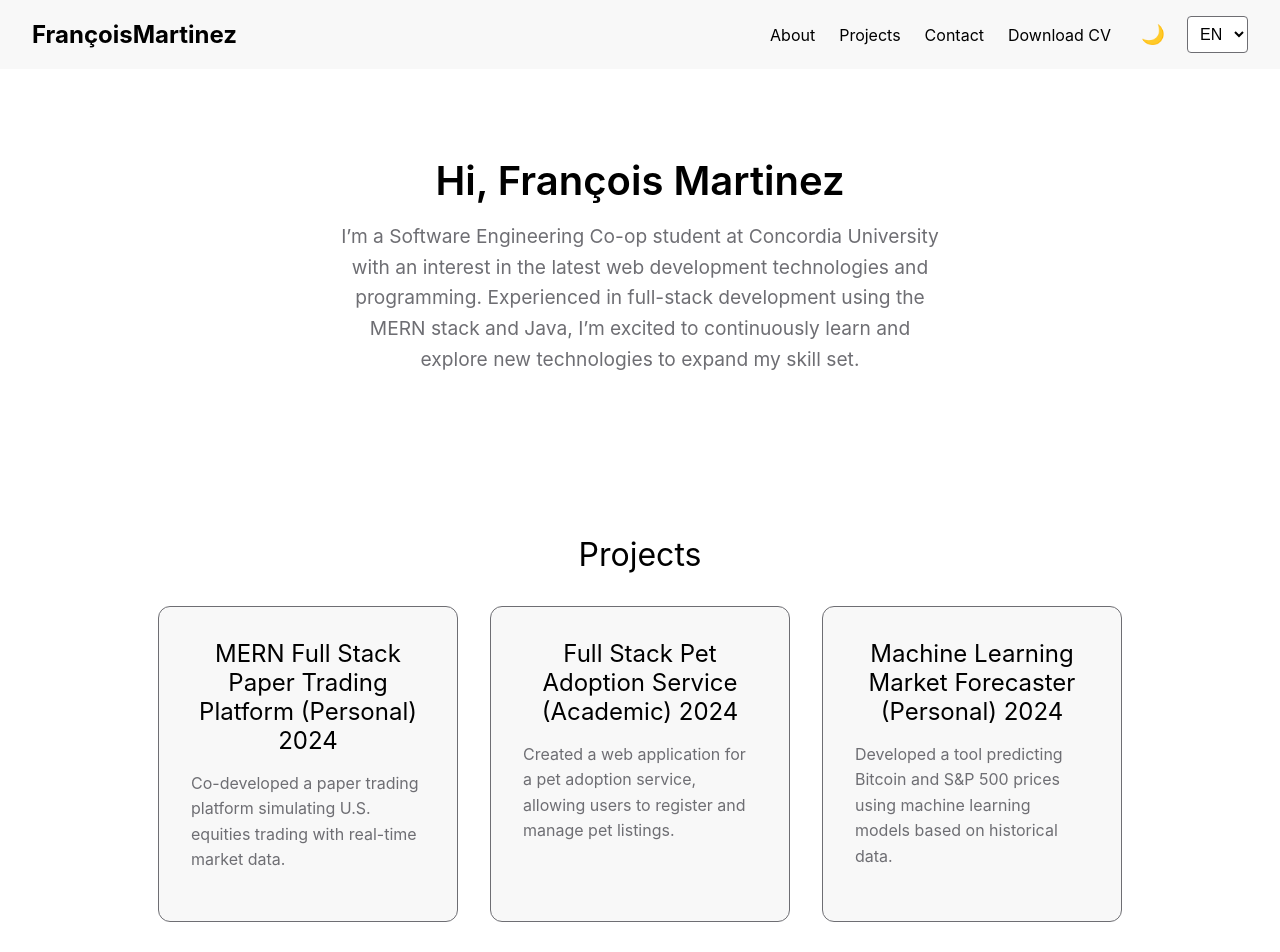
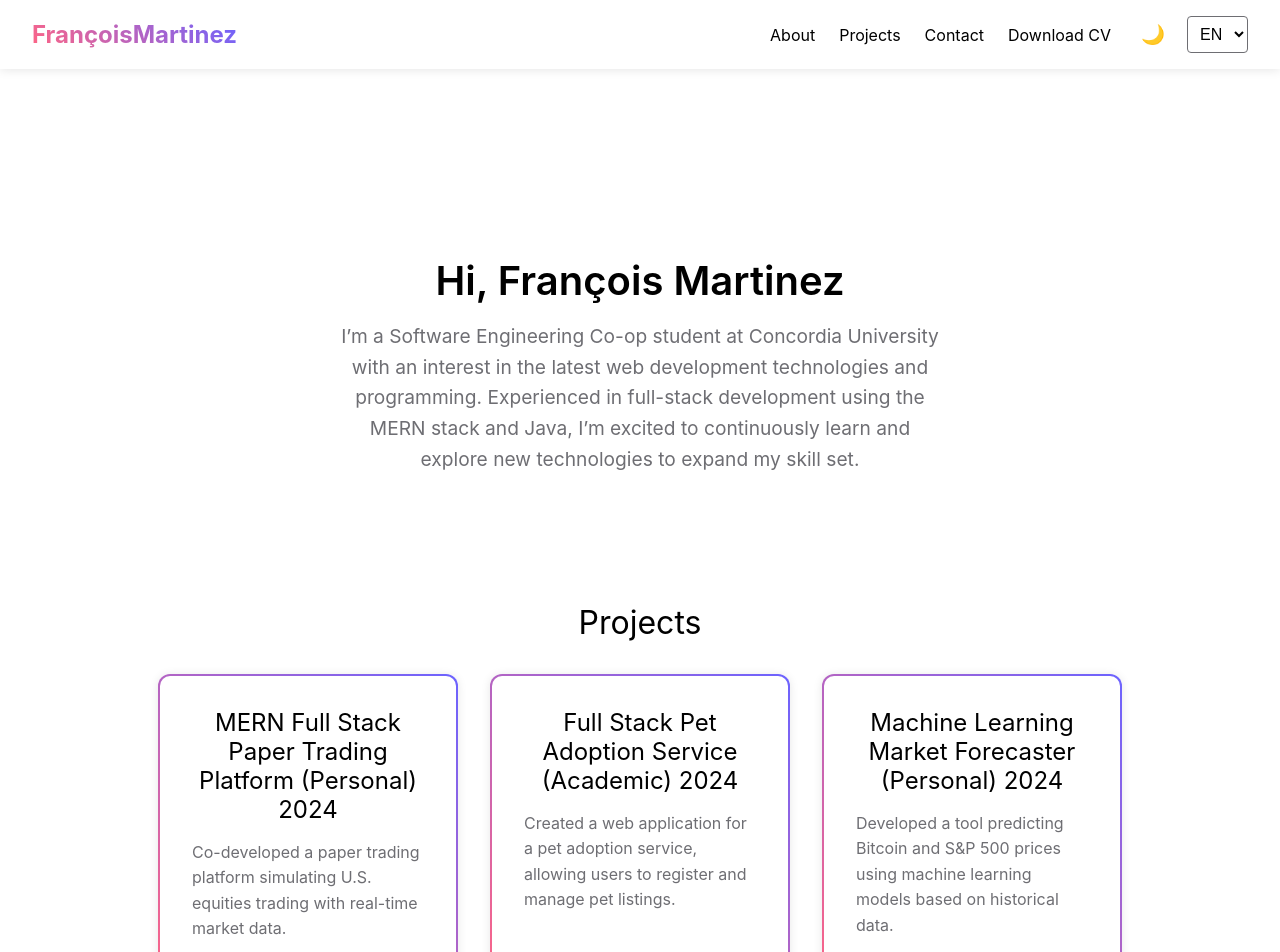
Before and after one commit to FrancoisMartinez/react-portfolio, a React (Vite) app: page / in a window 1280 px wide. Shown: the top 952 px of the page. Built offline with nearby package versions, Linux system fonts and the light colour scheme.

Commit message:
gradient

```diff
--- a/src/components/ProjectList.jsx
+++ b/src/components/ProjectList.jsx
@@ -9,7 +9,8 @@ const ProjectList = () => {
     return (
         <div className={styles.list}>
             {projects.map((project) => (
-                <div key={project.id} className={styles.card}>
+                <div key={project.id} className={styles.border}>
+                    <div className={styles.card}>
                         {project.image && (
                             <img src={project.image} alt={t(project.titleKey)} className={styles.image} />
                         )}
@@ -20,6 +21,9 @@ const ProjectList = () => {
                                 {t('projects.viewProject')}
                             </a>
                         )}
+
+                    </div>
+
                 </div>
             ))}
         </div>
--- a/src/index.css
+++ b/src/index.css
@@ -1,11 +1,12 @@
 
-/* Define CSS variables for themes */
+
 :root {
     --background-color: #ffffff;
     --text-color: #000000;
     --secondary-text-color: #6e6e73;
     --card-background-color: #f8f8f8;
     --header-background-color: #f8f8f8;
+    --gradient-color: linear-gradient(45deg, #FF6584, #6c63ff);
 }
 
 [data-theme='dark'] {
@@ -59,3 +60,19 @@ p {
     line-height: 1.6;
     margin: 0 0 1rem 0;
 }
+
+
+::-webkit-scrollbar {
+    width: 12px;
+    height: 12px;
+}
+
+
+::-webkit-scrollbar-track {
+    background: var(--background-color);
+}
+
+::-webkit-scrollbar-thumb {
+    background: var(--gradient-color);
+    border-radius: 10px;
+}
--- a/src/styles/Header.module.css
+++ b/src/styles/Header.module.css
@@ -1,4 +1,3 @@
-/* Base styles */
 
 .header {
     display: flex;
@@ -9,20 +8,27 @@
     width: 100%;
     top: 0;
     z-index: 1000;
-    background-color: var(--header-background-color);
-    transition: background-color 0.3s;
+    backdrop-filter: blur(10px);
+    -webkit-backdrop-filter: blur(10px);
+    box-shadow: 0 1px 10px rgba(0, 0, 0, 0.1);
+    transition: background-color 0.3s, backdrop-filter 0.3s;
 }
 
 .logo {
     font-size: 1.5rem;
     font-weight: bold;
-    color: var(--text-color);
     text-decoration: none;
+
+
+    background: linear-gradient(45deg, #FF6584, #6c63ff);
+    -webkit-background-clip: text;
+    -webkit-text-fill-color: transparent;
+    background-clip: text;
+    color: transparent;
 }
 
-/* Menu Toggle Button */
 .menuToggle {
-    display: none; /* Hidden by default */
+    display: none;
     background: none;
     border: none;
     font-size: 1.5rem;
@@ -45,7 +51,7 @@
 }
 
 .nav a:hover {
-    color: var(--link-color);
+    /*color: var(--link-color);*/
 }
 
 .themeToggle {
@@ -72,35 +78,34 @@
     border-radius: 4px;
 }
 
-/* Responsive styles */
 
 @media (max-width: 768px) {
-    /* Show menu toggle button */
     .menuToggle {
         display: block;
     }
 
-    /* Adjust header layout */
     .header {
         justify-content: space-between;
     }
 
-    /* Hide nav by default */
     .nav {
         position: fixed;
         top: 0;
         right: -100%;
         height: 100vh;
         width: 250px;
-        background-color: var(--header-background-color);
+        display: flex;
         flex-direction: column;
         align-items: center;
         justify-content: center;
-        transition: right 0.3s ease-in-out;
         z-index: 999;
+        transition: right 0.3s ease-in-out, backdrop-filter 0.3s ease-in-out;
+        background-color: var(--background-color);
+
     }
 
-    /* Show nav when open */
+
+
     .navOpen {
         right: 0;
     }
--- a/src/styles/Home.module.css
+++ b/src/styles/Home.module.css
@@ -1,30 +1,3 @@
-/* Remove background-color from .about and .contact */
-.about {
-    /* existing styles */
-    background-color: var(--background-color);
-}
-
-.contact {
-    /* existing styles */
-    background-color: var(--background-color);
-}
-
-.projects {
-    /* existing styles */
-    background-color: var(--card-background-color);
-}
-
-/* Update text colors */
-.about h1,
-.about p,
-.contact h2,
-.contact p {
-    color: var(--text-color);
-}
-
-/* existing media queries */
-
-/* Remove any hardcoded colors and use CSS variables */
 
 .container {
     display: flex;
@@ -33,7 +6,6 @@
 }
 
 .mainContent {
-    padding-top: 60px; /* Adjust this value to match the header's height */
     flex: 1;
     position: relative;
     z-index: 1;
@@ -41,8 +13,9 @@
 
 .about {
     text-align: center;
-    padding: 6rem 2rem;
+    padding: 16rem 2rem 4rem 2rem;
     background-color: var(--background-color);
+
 }
 
 .about h1 {
--- a/src/styles/ProjectList.module.css
+++ b/src/styles/ProjectList.module.css
@@ -1,15 +1,3 @@
-.card {
-    background-color: var(--card-background-color);
-    border: 1px solid var(--secondary-text-color);
-    /* existing styles */
-}
-
-.card h2,
-.card p {
-    color: var(--text-color);
-}
-
-/* existing styles */
 
 .list {
     display: flex;
@@ -19,17 +7,25 @@
 }
 
 .card {
-    background-color: var(--card-background-color);
-    border: 1px solid var(--secondary-text-color);
+    width: 100%;
+    height: 100%;
+    background-color: var(--background-color);
+    padding: 2rem;
+    border-radius: 10px;
+}
+
+.border {
     border-radius: 12px;
-    padding: 2rem;
+    padding: 2px;
     width: 300px;
     transition: transform 0.3s, box-shadow 0.3s;
+    background: linear-gradient(45deg, #FF6584, #6c63ff);
+    box-shadow: 0 1px 10px rgba(0, 0, 0, 0.1);
 }
 
-.card:hover {
+.border:hover {
     transform: translateY(-5px);
-    box-shadow: 0 10px 20px rgba(0, 0, 0, 0.1);
+    box-shadow: 0 10px 20px rgba(0, 0, 0, 0.2);
 }
 
 .card h2 {
```
Lines whose indentation alone changed are shown as unchanged.
